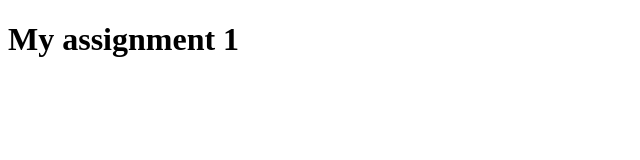
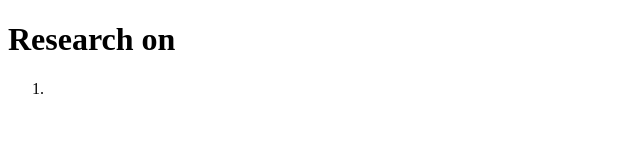
Before and after one commit to myle2305/myle2305.github.io, a plain HTML site: page assignment1/index.html in a window 1280 px wide. Shown: the whole page, without its empty margins (0-640 px from the left). Drawn offline with Linux system fonts and the light colour scheme.

Commit message:
Update index.html

```diff
--- a/assignment1/index.html
+++ b/assignment1/index.html
@@ -6,7 +6,9 @@
     <title>My assignment1</title>
   </head>
   <body>
-    <h1>My assignment 1</h1>
-    <img src="" alt="" />
+    <h1>Research on</h1>
+    <ol>
+      <li></li>
+    </ol>
   </body>
 </html>
```
